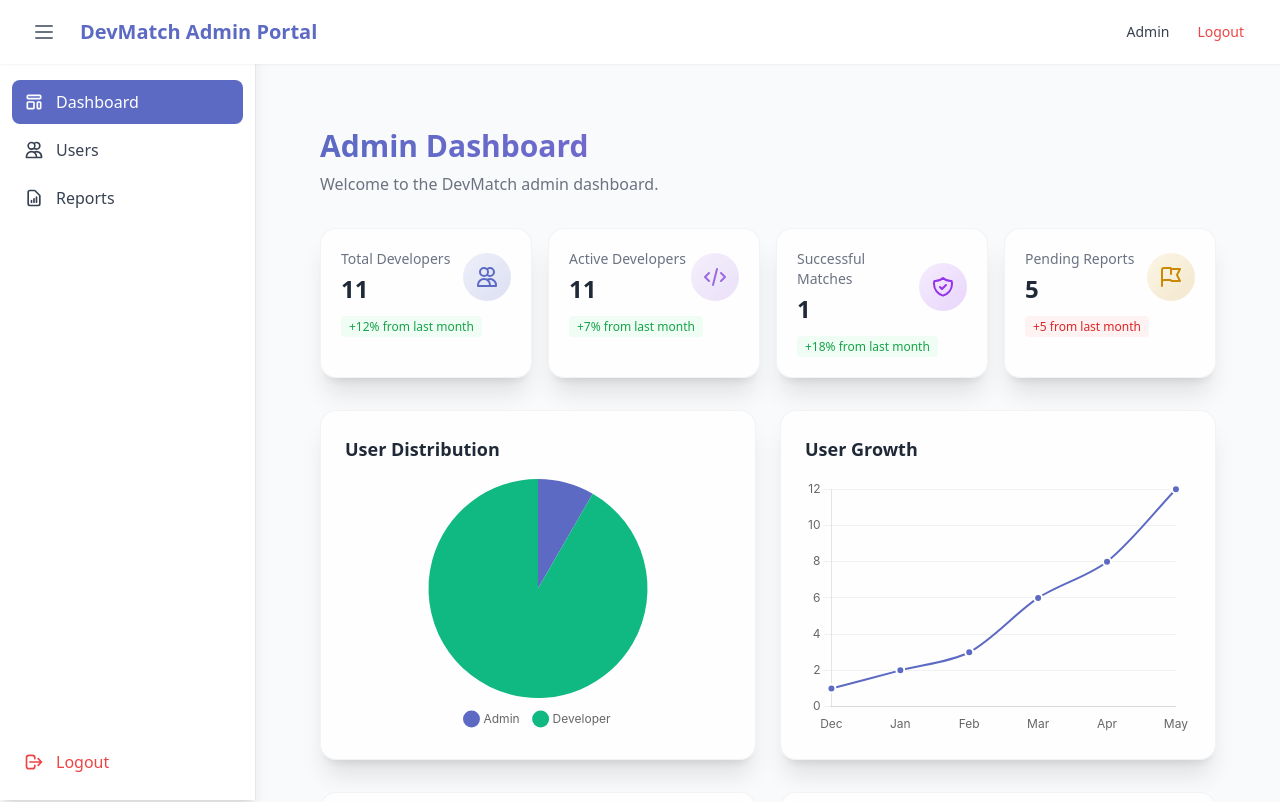
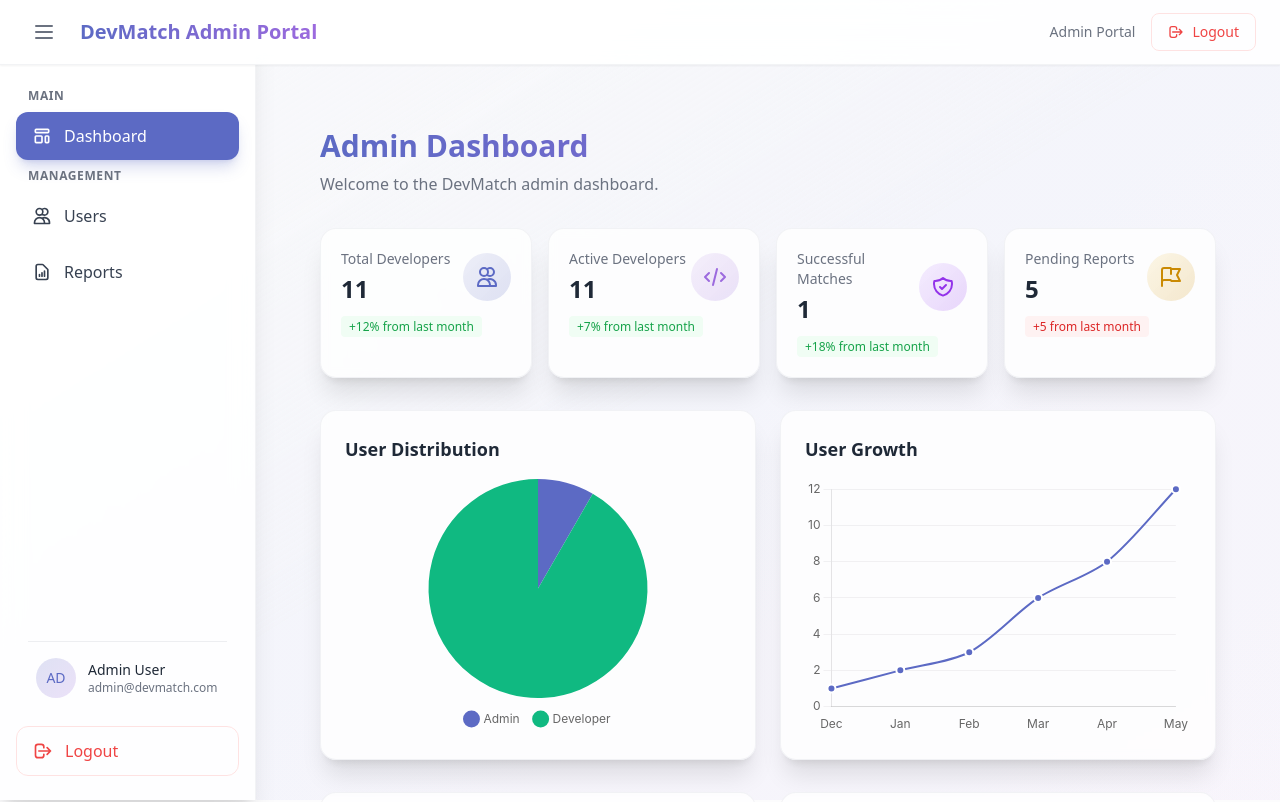
Before and after one commit to Nikolet21/DevMatch, a Vue app in the folder frontend/: page /admin in a window 1280 px wide. Shown: the top 802 px of the page. Built offline with nearby package versions, Linux system fonts and the light colour scheme; sample sign-in values are in the browser's storage.

Commit message:
feat(admin): enhance AdminView with improved styling and animations

```diff
--- a/frontend/src/views/AdminView.vue
+++ b/frontend/src/views/AdminView.vue
@@ -62,26 +62,31 @@
 </script>
 
 <template>
-  <div class="min-h-screen bg-gray-50">
+  <div class="min-h-screen bg-gray-50/50">
+    <!-- Background gradient effect -->
+    <div class="fixed inset-0 bg-gradient-to-br from-background via-primary/5 to-secondary/5 -z-10"></div>
+
     <!-- Mobile Top Navigation -->
     <div class="lg:hidden">
-      <div class="fixed top-0 left-0 right-0 z-50 bg-white shadow-md">
+      <div class="fixed top-0 left-0 right-0 z-50 bg-white/90 backdrop-blur-md shadow-sm border-b border-gray-200/50">
         <div class="flex items-center justify-between h-16 px-4">
-          <div class="flex items-center space-x-2">
+          <div class="flex items-center space-x-3">
             <button
               @click="toggleSidebar"
-              class="p-2 rounded-md text-gray-500 hover:text-primary hover:bg-gray-100 transition-all duration-200"
+              class="p-2 rounded-lg text-gray-500 hover:text-primary hover:bg-primary/10 transition-all duration-200"
+              aria-label="Toggle sidebar"
             >
               <svg xmlns="http://www.w3.org/2000/svg" class="h-6 w-6" fill="none" viewBox="0 0 24 24" stroke="currentColor">
                 <path stroke-linecap="round" stroke-linejoin="round" stroke-width="2" d="M4 6h16M4 12h16M4 18h16" />
               </svg>
             </button>
-            <span class="text-xl font-bold text-primary">DevMatch Admin</span>
+            <span class="text-xl font-bold bg-gradient-to-r from-primary to-secondary bg-clip-text text-transparent">DevMatch Admin</span>
           </div>
 
           <button
             @click="toggleMobileMenu"
-            class="p-2 rounded-md text-gray-500 hover:text-primary hover:bg-gray-100 transition-all duration-200"
+            class="p-2 rounded-lg text-gray-500 hover:text-primary hover:bg-primary/10 transition-all duration-200"
+            aria-label="Toggle mobile menu"
           >
             <svg xmlns="http://www.w3.org/2000/svg" class="h-6 w-6" fill="none" viewBox="0 0 24 24" stroke="currentColor">
               <path stroke-linecap="round" stroke-linejoin="round" stroke-width="2" d="M4 6h16M4 12h16M4 18h16" />
@@ -90,32 +95,48 @@
         </div>
 
         <!-- Mobile Navigation Menu -->
-        <div v-if="isMobileMenuOpen" class="bg-white shadow-md border-t border-gray-100 py-2 px-4">
+        <div
+          v-if="isMobileMenuOpen"
+          class="bg-white/90 backdrop-blur-md shadow-md border-t border-gray-100/70 py-2 px-4 animate-fadeIn"
+        >
           <button
             @click="setActiveSection('dashboard')"
-            class="w-full text-left py-2 px-4 rounded-md transition-colors duration-200"
-            :class="activeSection === 'dashboard' ? 'bg-primary/10 text-primary' : 'text-gray-700 hover:bg-gray-50'"
+            class="w-full flex items-center py-3 px-4 rounded-xl transition-colors duration-200 my-1"
+            :class="activeSection === 'dashboard' ? 'bg-primary/10 text-primary font-medium' : 'text-gray-700 hover:bg-gray-50'"
           >
+            <svg xmlns="http://www.w3.org/2000/svg" class="h-5 w-5 mr-3" fill="none" viewBox="0 0 24 24" stroke="currentColor">
+              <path stroke-linecap="round" stroke-linejoin="round" stroke-width="2" d="M4 5a1 1 0 011-1h14a1 1 0 011 1v2a1 1 0 01-1 1H5a1 1 0 01-1-1V5zM4 13a1 1 0 011-1h6a1 1 0 011 1v6a1 1 0 01-1 1H5a1 1 0 01-1-1v-6zM16 13a1 1 0 011-1h2a1 1 0 011 1v6a1 1 0 01-1 1h-2a1 1 0 01-1-1v-6z" />
+            </svg>
             Dashboard
           </button>
           <button
             @click="setActiveSection('users')"
-            class="w-full text-left py-2 px-4 rounded-md transition-colors duration-200"
-            :class="activeSection === 'users' ? 'bg-primary/10 text-primary' : 'text-gray-700 hover:bg-gray-50'"
+            class="w-full flex items-center py-3 px-4 rounded-xl transition-colors duration-200 my-1"
+            :class="activeSection === 'users' ? 'bg-primary/10 text-primary font-medium' : 'text-gray-700 hover:bg-gray-50'"
           >
+            <svg xmlns="http://www.w3.org/2000/svg" class="h-5 w-5 mr-3" fill="none" viewBox="0 0 24 24" stroke="currentColor">
+              <path stroke-linecap="round" stroke-linejoin="round" stroke-width="2" d="M12 4.354a4 4 0 110 5.292M15 21H3v-1a6 6 0 0112 0v1zm0 0h6v-1a6 6 0 00-9-5.197M13 7a4 4 0 11-8 0 4 4 0 018 0z" />
+            </svg>
             Users
           </button>
           <button
             @click="setActiveSection('reports')"
-            class="w-full text-left py-2 px-4 rounded-md transition-colors duration-200"
-            :class="activeSection === 'reports' ? 'bg-primary/10 text-primary' : 'text-gray-700 hover:bg-gray-50'"
+            class="w-full flex items-center py-3 px-4 rounded-xl transition-colors duration-200 my-1"
+            :class="activeSection === 'reports' ? 'bg-primary/10 text-primary font-medium' : 'text-gray-700 hover:bg-gray-50'"
           >
+            <svg xmlns="http://www.w3.org/2000/svg" class="h-5 w-5 mr-3" fill="none" viewBox="0 0 24 24" stroke="currentColor">
+              <path stroke-linecap="round" stroke-linejoin="round" stroke-width="2" d="M9 17v-2m3 2v-4m3 4v-6m2 10H7a2 2 0 01-2-2V5a2 2 0 012-2h5.586a1 1 0 01.707.293l5.414 5.414a1 1 0 01.293.707V19a2 2 0 01-2 2z" />
+            </svg>
             Reports
           </button>
+          <div class="border-t border-gray-100 my-2"></div>
           <button
             @click="handleLogout"
-            class="w-full text-left py-2 px-4 rounded-md text-red-500 hover:bg-red-50 transition-colors duration-200"
+            class="w-full flex items-center py-3 px-4 rounded-xl text-red-500 hover:bg-red-50 transition-colors duration-200 my-1"
           >
+            <svg xmlns="http://www.w3.org/2000/svg" class="h-5 w-5 mr-3" fill="none" viewBox="0 0 24 24" stroke="currentColor">
+              <path stroke-linecap="round" stroke-linejoin="round" stroke-width="2" d="M17 16l4-4m0 0l-4-4m4 4H7m6 4v1a3 3 0 01-3 3H6a3 3 0 01-3-3V7a3 3 0 013-3h4a3 3 0 013 3v1" />
+            </svg>
             Logout
           </button>
         </div>
@@ -123,28 +144,32 @@
     </div>
 
     <!-- Desktop Header -->
-    <header class="hidden lg:block fixed top-0 left-0 right-0 z-40 bg-white shadow-sm">
+    <header class="hidden lg:block fixed top-0 left-0 right-0 z-40 bg-white/90 backdrop-blur-md shadow-sm border-b border-gray-200/50">
       <div class="h-16 px-6 flex items-center justify-between">
         <div class="flex items-center space-x-4">
           <button
             @click="toggleSidebar"
-            class="p-2 rounded-md text-gray-500 hover:text-primary hover:bg-gray-100 transition-all duration-200"
+            class="p-2 rounded-lg text-gray-500 hover:text-primary hover:bg-primary/10 transition-all duration-200"
+            aria-label="Toggle sidebar"
           >
             <svg xmlns="http://www.w3.org/2000/svg" class="h-6 w-6" fill="none" viewBox="0 0 24 24" stroke="currentColor">
               <path stroke-linecap="round" stroke-linejoin="round" stroke-width="2" d="M4 6h16M4 12h16M4 18h16" />
             </svg>
           </button>
-          <span class="text-xl font-bold text-primary">DevMatch Admin Portal</span>
+          <span class="text-xl font-bold bg-gradient-to-r from-primary to-secondary bg-clip-text text-transparent">DevMatch Admin Portal</span>
         </div>
 
         <div class="flex items-center space-x-4">
-          <div class="text-sm text-gray-700 font-medium">
-            Admin
+          <div class="text-sm text-text-secondary font-medium">
+            Admin Portal
           </div>
           <button
             @click="handleLogout"
-            class="px-3 py-1.5 rounded-md text-sm text-red-500 hover:bg-red-50 transition-colors duration-200"
+            class="px-4 py-2 rounded-lg text-sm text-red-500 hover:bg-red-50 border border-red-100 transition-colors duration-200 flex items-center gap-2"
           >
+            <svg xmlns="http://www.w3.org/2000/svg" class="h-4 w-4" fill="none" viewBox="0 0 24 24" stroke="currentColor">
+              <path stroke-linecap="round" stroke-linejoin="round" stroke-width="2" d="M17 16l4-4m0 0l-4-4m4 4H7m6 4v1a3 3 0 01-3 3H6a3 3 0 01-3-3V7a3 3 0 013-3h4a3 3 0 013 3v1" />
+            </svg>
             Logout
           </button>
         </div>
@@ -153,62 +178,79 @@
 
     <!-- Sidebar -->
     <aside
-      class="fixed inset-y-0 left-0 z-30 bg-white shadow-lg border-r border-gray-200 transition-all duration-300 transform"
+      class="fixed inset-y-0 left-0 z-30 bg-white/90 backdrop-blur-md shadow-xl border-r border-gray-200/50 transition-all duration-300 transform"
       :class="[
         isSidebarOpen ? 'translate-x-0' : '-translate-x-full lg:translate-x-0 lg:w-20',
-        'w-64'
+        'w-72 lg:w-64'
       ]"
     >
-      <div class="h-16 flex items-center px-6 border-b border-gray-200 lg:justify-center">
-        <span class="text-xl font-bold text-primary lg:hidden">DevMatch Admin</span>
-        <span class="hidden lg:block text-xl font-bold text-primary" v-if="!isSidebarOpen">DM</span>
+      <div class="h-16 flex items-center px-6 border-b border-gray-200/50 lg:justify-center">
+        <span class="text-xl font-bold bg-gradient-to-r from-primary to-secondary bg-clip-text text-transparent lg:hidden">DevMatch Admin</span>
+        <span class="hidden lg:block text-xl font-bold bg-gradient-to-r from-primary to-secondary bg-clip-text text-transparent" v-if="!isSidebarOpen">DM</span>
       </div>
 
-      <div class="py-4 flex flex-col h-[calc(100vh-4rem)]">
-        <div class="px-3 space-y-1">
+      <div class="py-6 flex flex-col h-[calc(100vh-4rem)]">
+        <div class="px-4 space-y-2">
+          <h3 class="text-xs font-semibold text-text-secondary uppercase tracking-wider px-3 mb-1">Main</h3>
           <button
             @click="setActiveSection('dashboard')"
-            class="w-full flex items-center py-2.5 px-3 rounded-lg transition-colors duration-200"
-            :class="activeSection === 'dashboard' ? 'bg-primary text-white' : 'text-gray-700 hover:bg-gray-100'"
+            class="w-full flex items-center py-3 px-4 rounded-xl transition-all duration-200"
+            :class="activeSection === 'dashboard' ? 'bg-primary text-white shadow-lg shadow-primary/25' : 'text-gray-700 hover:bg-gray-100'"
           >
             <svg xmlns="http://www.w3.org/2000/svg" class="h-5 w-5 flex-shrink-0" fill="none" viewBox="0 0 24 24" stroke="currentColor">
               <path stroke-linecap="round" stroke-linejoin="round" stroke-width="2" d="M4 5a1 1 0 011-1h14a1 1 0 011 1v2a1 1 0 01-1 1H5a1 1 0 01-1-1V5zM4 13a1 1 0 011-1h6a1 1 0 011 1v6a1 1 0 01-1 1H5a1 1 0 01-1-1v-6zM16 13a1 1 0 011-1h2a1 1 0 011 1v6a1 1 0 01-1 1h-2a1 1 0 01-1-1v-6z" />
             </svg>
-            <span :class="{ 'lg:hidden': !isSidebarOpen }" class="ml-3">Dashboard</span>
+            <span :class="{ 'lg:hidden': !isSidebarOpen, 'ml-3 font-medium': true }">Dashboard</span>
           </button>
 
+          <h3 class="text-xs font-semibold text-text-secondary uppercase tracking-wider px-3 mt-6 mb-1">Management</h3>
           <button
             @click="setActiveSection('users')"
-            class="w-full flex items-center py-2.5 px-3 rounded-lg transition-colors duration-200"
-            :class="activeSection === 'users' ? 'bg-primary text-white' : 'text-gray-700 hover:bg-gray-100'"
+            class="w-full flex items-center py-3 px-4 rounded-xl transition-all duration-200"
+            :class="activeSection === 'users' ? 'bg-primary text-white shadow-lg shadow-primary/25' : 'text-gray-700 hover:bg-gray-100'"
           >
             <svg xmlns="http://www.w3.org/2000/svg" class="h-5 w-5 flex-shrink-0" fill="none" viewBox="0 0 24 24" stroke="currentColor">
               <path stroke-linecap="round" stroke-linejoin="round" stroke-width="2" d="M12 4.354a4 4 0 110 5.292M15 21H3v-1a6 6 0 0112 0v1zm0 0h6v-1a6 6 0 00-9-5.197M13 7a4 4 0 11-8 0 4 4 0 018 0z" />
             </svg>
-            <span :class="{ 'lg:hidden': !isSidebarOpen }" class="ml-3">Users</span>
+            <span :class="{ 'lg:hidden': !isSidebarOpen, 'ml-3 font-medium': true }">Users</span>
           </button>
 
           <button
             @click="setActiveSection('reports')"
-            class="w-full flex items-center py-2.5 px-3 rounded-lg transition-colors duration-200"
-            :class="activeSection === 'reports' ? 'bg-primary text-white' : 'text-gray-700 hover:bg-gray-100'"
+            class="w-full flex items-center py-3 px-4 rounded-xl transition-all duration-200"
+            :class="activeSection === 'reports' ? 'bg-primary text-white shadow-lg shadow-primary/25' : 'text-gray-700 hover:bg-gray-100'"
           >
             <svg xmlns="http://www.w3.org/2000/svg" class="h-5 w-5 flex-shrink-0" fill="none" viewBox="0 0 24 24" stroke="currentColor">
               <path stroke-linecap="round" stroke-linejoin="round" stroke-width="2" d="M9 17v-2m3 2v-4m3 4v-6m2 10H7a2 2 0 01-2-2V5a2 2 0 012-2h5.586a1 1 0 01.707.293l5.414 5.414a1 1 0 01.293.707V19a2 2 0 01-2 2z" />
             </svg>
-            <span :class="{ 'lg:hidden': !isSidebarOpen }" class="ml-3">Reports</span>
+            <span :class="{ 'lg:hidden': !isSidebarOpen, 'ml-3 font-medium': true }">Reports</span>
           </button>
         </div>
 
-        <div class="mt-auto px-3">
+        <div class="mt-auto px-4">
+          <div class="px-3 py-3">
+            <div class="border-t border-gray-200/70 pt-4 pb-2">
+              <div class="flex items-center px-2" v-if="isSidebarOpen">
+                <div class="flex-shrink-0">
+                  <div class="h-10 w-10 rounded-full bg-gradient-to-br from-primary/20 to-secondary/20 flex items-center justify-center">
+                    <span class="text-primary text-sm font-medium">AD</span>
+                  </div>
+                </div>
+                <div class="ml-3">
+                  <p class="text-sm font-medium text-text-primary">Admin User</p>
+                  <p class="text-xs text-text-secondary">admin@devmatch.com</p>
+                </div>
+              </div>
+            </div>
+          </div>
           <button
             @click="handleLogout"
-            class="w-full flex items-center py-2.5 px-3 rounded-lg text-red-500 hover:bg-red-50 transition-colors duration-200"
+            class="w-full flex items-center py-3 px-4 rounded-xl text-red-500 border border-red-100 hover:bg-red-50 transition-all duration-200 mt-2"
           >
             <svg xmlns="http://www.w3.org/2000/svg" class="h-5 w-5 flex-shrink-0" fill="none" viewBox="0 0 24 24" stroke="currentColor">
               <path stroke-linecap="round" stroke-linejoin="round" stroke-width="2" d="M17 16l4-4m0 0l-4-4m4 4H7m6 4v1a3 3 0 01-3 3H6a3 3 0 01-3-3V7a3 3 0 013-3h4a3 3 0 013 3v1" />
             </svg>
-            <span :class="{ 'lg:hidden': !isSidebarOpen }" class="ml-3">Logout</span>
+            <span :class="{ 'lg:hidden': !isSidebarOpen, 'ml-3': true }">Logout</span>
           </button>
         </div>
       </div>
@@ -218,7 +260,7 @@
     <div
       v-if="isSidebarOpen"
       @click="toggleSidebar"
-      class="fixed inset-0 bg-gray-600 bg-opacity-50 z-20 transition-opacity lg:hidden"
+      class="fixed inset-0 bg-gray-600 bg-opacity-50 z-20 transition-opacity lg:hidden backdrop-blur-sm"
     ></div>
 
     <!-- Main Content -->
@@ -238,3 +280,14 @@
     </main>
   </div>
 </template>
+
+<style scoped>
+@keyframes fadeIn {
+  from { opacity: 0; transform: translateY(-10px); }
+  to { opacity: 1; transform: translateY(0); }
+}
+
+.animate-fadeIn {
+  animation: fadeIn 0.3s ease-out forwards;
+}
+</style>
```
